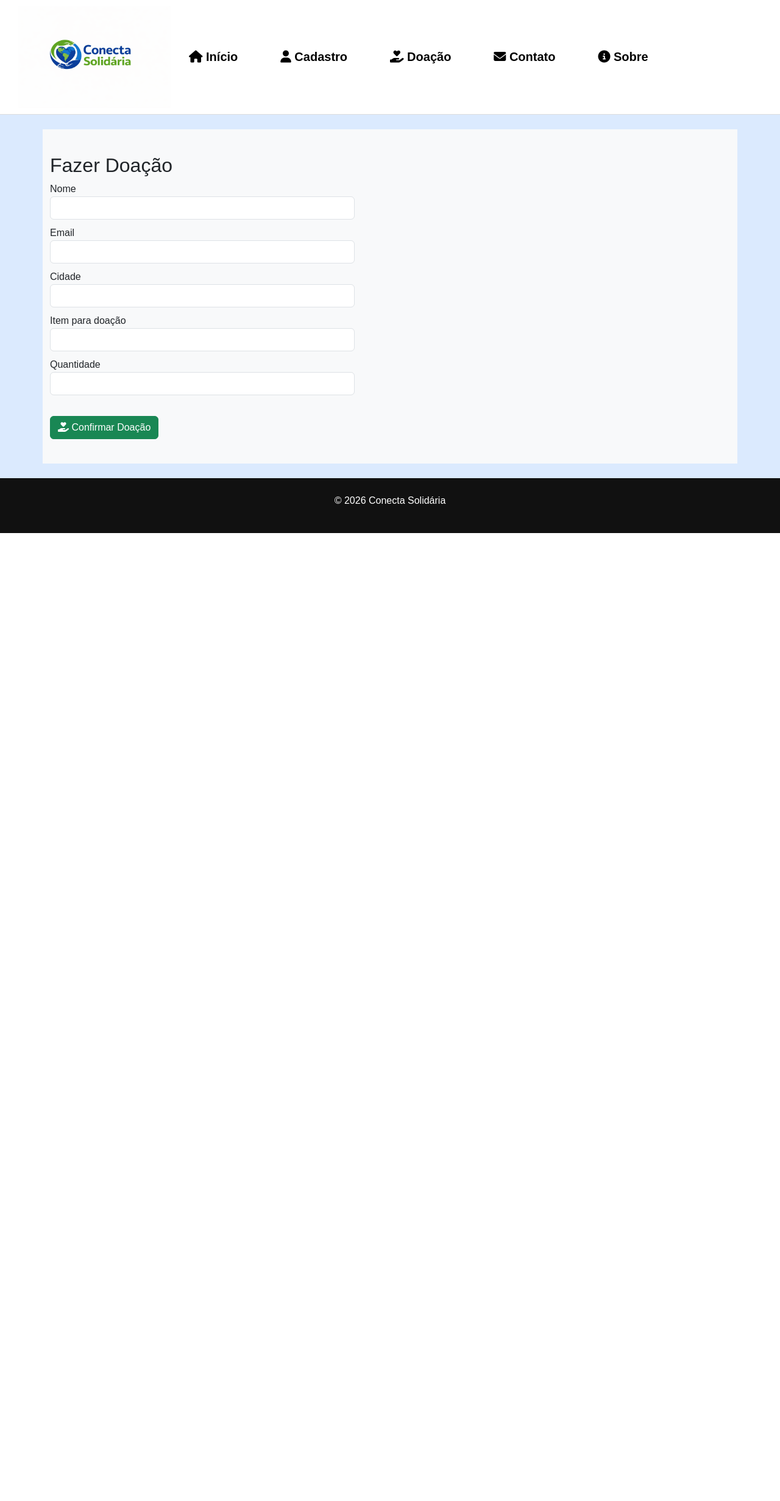
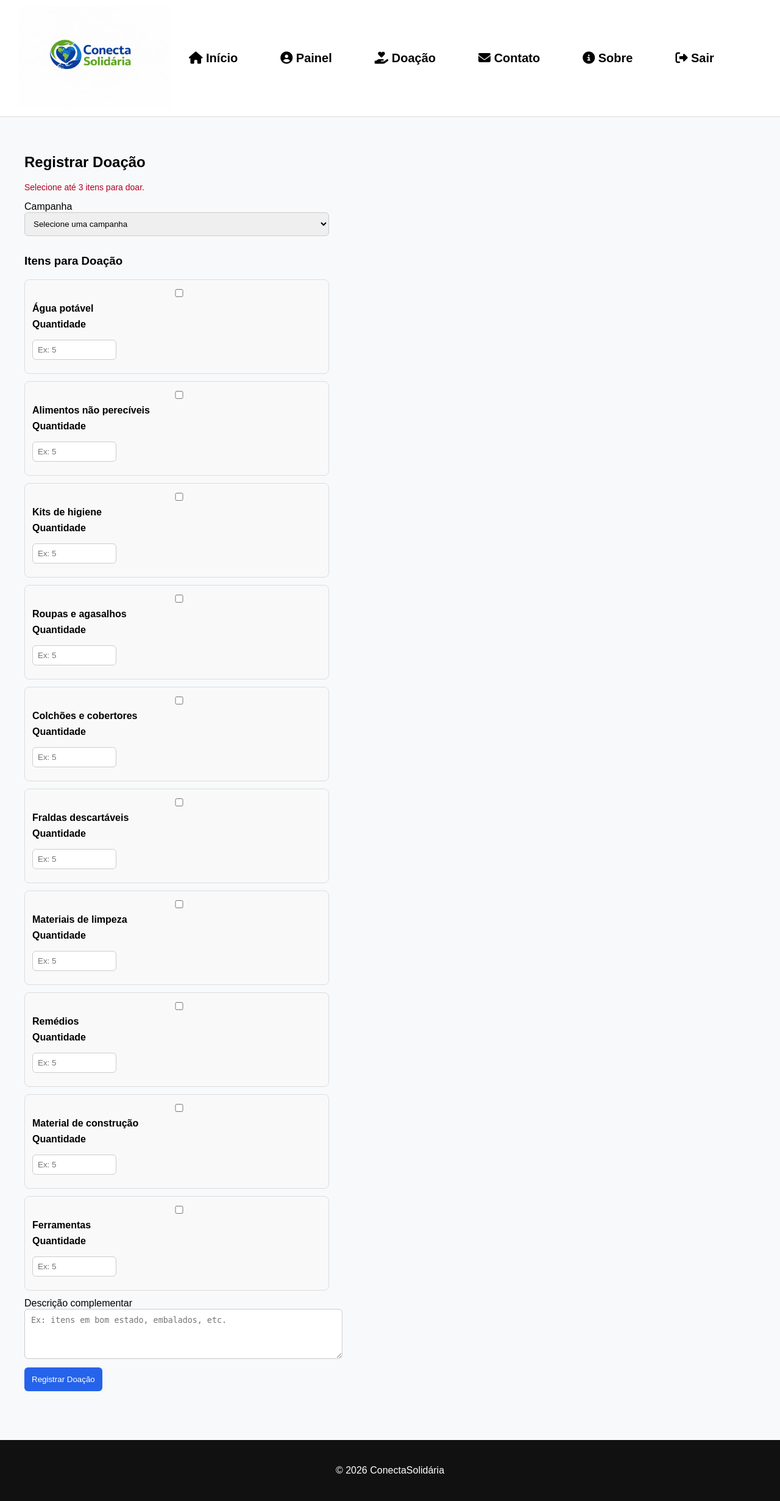
Before and after one commit to felipe-rodrigues-mendes/Sitema-de-Calamidades-Publicas-ConectaSolid-ria-, a PHP site: page /doacao.php in a window 1280 px wide. Shown: the whole page at 61% size. Before the commit the page ends 874 px from the top, so only its background shows below. Run offline with PHP 8.4, Linux system fonts and the light colour scheme; a user stored in the database is signed in; data comes from the database, SQL or seed files in the repository.

Commit message:
Update doacao.php

```diff
--- a/doacao.php
+++ b/doacao.php
@@ -1,17 +1,77 @@
 <?php
-$cidadeSelecionada = isset($_GET['cidade']) ? htmlspecialchars($_GET['cidade']) : "";
+include("conexao.php");
+include("proteger.php");
 
 $mensagem = "";
 
+// Buscar campanhas ativas
+$sqlCampanhas = "SELECT id, titulo FROM campanhas WHERE status = 'ativa'";
+$resultadoCampanhas = $conn->query($sqlCampanhas);
+
+if (!$resultadoCampanhas) {
+    die("Erro ao buscar campanhas: " . $conn->error);
+}
+
+// Lista fixa de itens para doação
+$itensDisponiveis = [
+    "Água potável",
+    "Alimentos não perecíveis",
+    "Kits de higiene",
+    "Roupas e agasalhos",
+    "Colchões e cobertores",
+    "Fraldas descartáveis",
+    "Materiais de limpeza",
+    "Remédios",
+    "Material de construção",
+    "Ferramentas"
+];
+
 if ($_SERVER["REQUEST_METHOD"] == "POST") {
+    $usuario_id = $_SESSION["usuario_id"];
+    $campanha_id = intval($_POST["campanha_id"]);
+    $descricao = trim($_POST["descricao"]);
 
-    $nome = htmlspecialchars($_POST["nome"]);
-    $email = htmlspecialchars($_POST["email"]);
-    $cidade = htmlspecialchars($_POST["cidade"]);
-    $item = htmlspecialchars($_POST["item"]);
-    $quantidade = htmlspecialchars($_POST["quantidade"]);
+    $itensSelecionados = isset($_POST["itens"]) ? $_POST["itens"] : [];
+    $quantidades = isset($_POST["quantidades"]) ? $_POST["quantidades"] : [];
 
+    if (count($itensSelecionados) == 0) {
+        $mensagem = "Selecione pelo menos 1 item para doação.";
+    } elseif (count($itensSelecionados) > 3) {
+        $mensagem = "Você pode selecionar no máximo 3 itens.";
+    } else {
+        $sql = "INSERT INTO doacoes (usuario_id, campanha_id, item, quantidade, descricao) VALUES (?, ?, ?, ?, ?)";
+        $stmt = $conn->prepare($sql);
+
+        if (!$stmt) {
+            die("Erro no prepare: " . $conn->error);
+        }
+
+        $sucesso = true;
+
+        foreach ($itensSelecionados as $item) {
+            $quantidade = isset($quantidades[$item]) ? intval($quantidades[$item]) : 0;
+
+            if ($quantidade <= 0) {
+                $sucesso = false;
+                $mensagem = "Informe uma quantidade válida para cada item selecionado.";
+                break;
+            }
+
+            $stmt->bind_param("iisis", $usuario_id, $campanha_id, $item, $quantidade, $descricao);
+
+            if (!$stmt->execute()) {
+                $sucesso = false;
+                $mensagem = "Erro ao registrar doação: " . $stmt->error;
+                break;
+            }
+        }
+
+        if ($sucesso) {
             $mensagem = "Doação registrada com sucesso!";
+        }
+
+        $stmt->close();
+    }
 }
 ?>
 
@@ -19,73 +79,135 @@
 <html lang="pt-br">
 <head>
     <meta charset="UTF-8">
-<title>Doação</title>
-
-<link href="https://cdn.jsdelivr.net/npm/bootstrap@5.3.2/dist/css/bootstrap.min.css" rel="stylesheet">
+    <meta name="viewport" content="width=device-width, initial-scale=1.0">
+    <title>Registrar Doação</title>
     <link rel="stylesheet" href="css/style.css">
     <link rel="stylesheet" href="https://cdnjs.cloudflare.com/ajax/libs/font-awesome/6.5.0/css/all.min.css">
+    <style>
+        .itens-box {
+            margin-top: 20px;
+        }
 
+        .item-doacao {
+            border: 1px solid #ddd;
+            padding: 12px;
+            border-radius: 8px;
+            margin-bottom: 12px;
+            background-color: #f9f9f9;
+        }
+
+        .item-doacao label {
+            font-weight: bold;
+            display: block;
+            margin-bottom: 8px;
+        }
+
+        .item-doacao input[type="number"] {
+            width: 120px;
+            padding: 8px;
+            margin-top: 8px;
+        }
+
+        .mensagem {
+            margin-bottom: 15px;
+            font-weight: bold;
+            color: green;
+        }
+
+        .aviso {
+            color: #b00020;
+            font-size: 14px;
+            margin-bottom: 15px;
+        }
+    </style>
 </head>
-
 <body>
 
 <header>
     <div class="logo-container">
         <a href="index.php">
-        <img src="images/logo.png" class="logo">
+            <img src="images/logo.png" class="logo" alt="Logo Conecta Solidária">
         </a>
     </div>
 
     <nav>
         <a href="index.php"><i class="fas fa-home"></i> Início</a>
-    <a href="cadastro.php"><i class="fa fa-user"></i> Cadastro</a>
+        <a href="painel.php"><i class="fas fa-user-circle"></i> Painel</a>
         <a href="doacao.php"><i class="fas fa-hand-holding-heart"></i> Doação</a>
         <a href="contato.php"><i class="fas fa-envelope"></i> Contato</a>
         <a href="sobre.php"><i class="fas fa-info-circle"></i> Sobre</a>
+        <a href="logout.php"><i class="fas fa-sign-out-alt"></i> Sair</a>
     </nav>
 </header>
 
-<main class="container mt-4">
+<main>
+    <section class="form-section">
+        <h2>Registrar Doação</h2>
+        <p class="aviso">Selecione até 3 itens para doar.</p>
 
-<h2></i> Fazer Doação</h2>
-
-<?php if ($mensagem != ""): ?>
-    <div class="alert alert-success">
-        <?php echo $mensagem; ?>
-    </div>
+        <?php if (!empty($mensagem)) : ?>
+            <p class="mensagem"><?php echo htmlspecialchars($mensagem); ?></p>
         <?php endif; ?>
 
-<form method="POST">
+        <form method="POST" id="formDoacao">
+            <label for="campanha_id">Campanha</label>
+            <select name="campanha_id" id="campanha_id" required>
+                <option value="">Selecione uma campanha</option>
+                <?php while ($campanha = $resultadoCampanhas->fetch_assoc()) : ?>
+                    <option value="<?php echo $campanha["id"]; ?>">
+                        <?php echo htmlspecialchars($campanha["titulo"]); ?>
+                    </option>
+                <?php endwhile; ?>
+            </select>
 
-<label>Nome</label>
-<input type="text" name="nome" class="form-control" required>
+            <div class="itens-box">
+                <h3>Itens para Doação</h3>
 
-<label>Email</label>
-<input type="email" name="email" class="form-control" required>
+                <?php foreach ($itensDisponiveis as $item) : ?>
+                    <div class="item-doacao">
+                        <label>
+                            <input type="checkbox" name="itens[]" value="<?php echo htmlspecialchars($item); ?>" class="checkbox-item">
+                            <?php echo htmlspecialchars($item); ?>
+                        </label>
 
-<label>Cidade</label>
-<input type="text" name="cidade" class="form-control"
-value="<?php echo $cidadeSelecionada; ?>" readonly>
+                        <label for="qtd_<?php echo md5($item); ?>">Quantidade</label>
+                        <input
+                            type="number"
+                            name="quantidades[<?php echo htmlspecialchars($item); ?>]"
+                            id="qtd_<?php echo md5($item); ?>"
+                            min="1"
+                            placeholder="Ex: 5"
+                        >
+                    </div>
+                <?php endforeach; ?>
+            </div>
 
-<label>Item para doação</label>
-<input type="text" name="item" class="form-control" required>
+            <label for="descricao">Descrição complementar</label>
+            <textarea name="descricao" id="descricao" rows="4" placeholder="Ex: itens em bom estado, embalados, etc."></textarea>
 
-<label>Quantidade</label>
-<input type="number" name="quantidade" class="form-control" required>
-
-<br>
-
-<button type="submit" class="btn btn-success">
-    <i class="fas fa-hand-holding-heart"></i> Confirmar Doação
-</button>
-
+            <button type="submit">Registrar Doação</button>
         </form>
-
+    </section>
 </main>
 
-<footer class="text-center mt-4">
-<p>© 2026 Conecta Solidária</p>
+<footer>
+    <p>© 2026 ConectaSolidária</p>
 </footer>
+
+<script>
+    const checkboxes = document.querySelectorAll('.checkbox-item');
+
+    checkboxes.forEach(function(checkbox) {
+        checkbox.addEventListener('change', function() {
+            const marcados = document.querySelectorAll('.checkbox-item:checked');
+
+            if (marcados.length > 3) {
+                this.checked = false;
+                alert('Você pode selecionar no máximo 3 itens.');
+            }
+        });
+    });
+</script>
 
 </body>
 </html>
```
Lines whose indentation alone changed are shown as unchanged.
